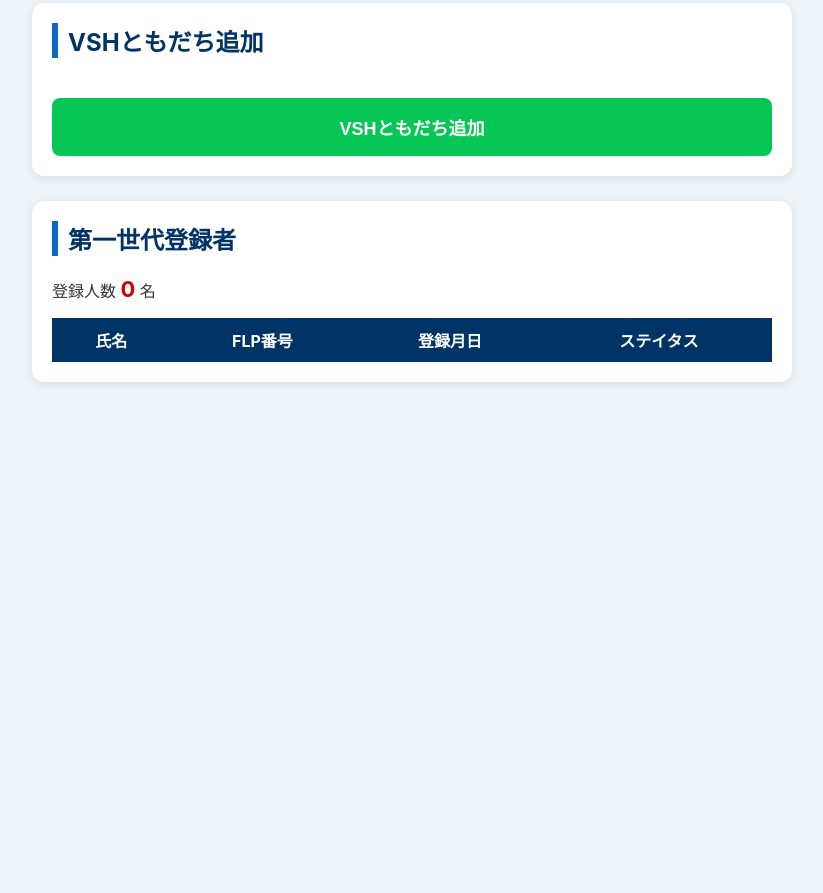
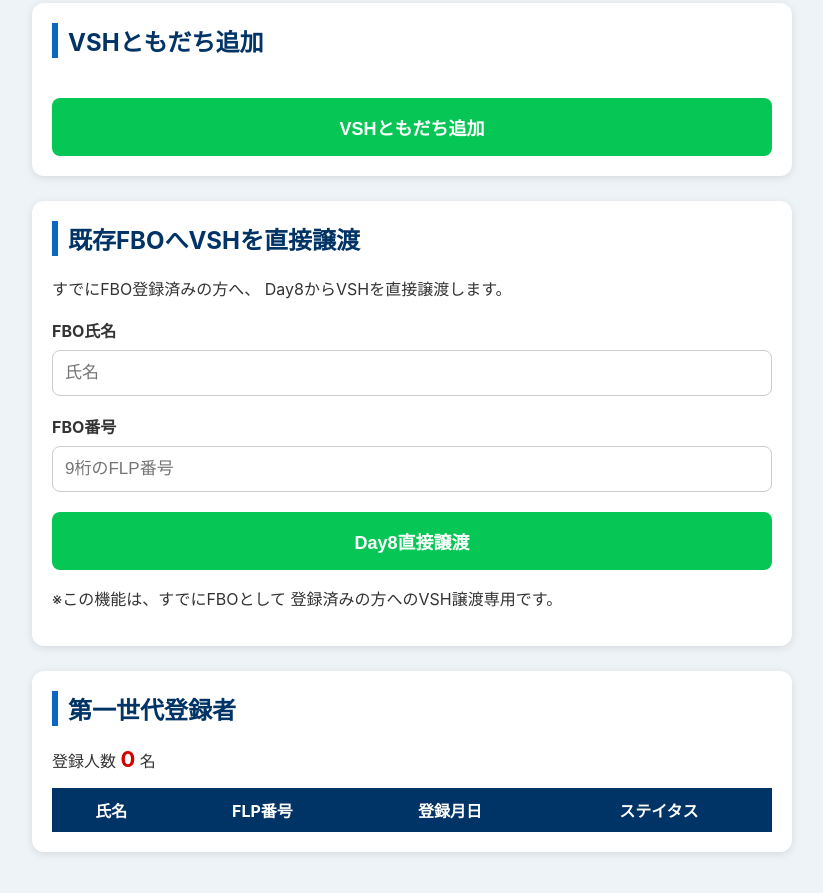
Before and after one commit to Vera-Sky-Harmony/vsh-server, a website: page admin.html in a window 1280 px wide. Shown: the part 3517-4410 px from the top of the page, without its empty margins (228-1051 px from the left). Before the commit the page ends 3944 px from the top, so only its background shows below. Drawn offline with Linux system fonts and the light colour scheme; no server answers; files whose address does not match are found by name.

Commit message:
Add direct VSH transfer section for existing FBOs
Added a section for direct transfer of VSH to existing FBOs with input fields for name and FLP number.

```diff
--- a/admin.html
+++ b/admin.html
@@ -71,7 +71,55 @@
         </button>
 
     </div>
+<!-- =========================
+     既存FBOへDay8直接譲渡
+========================== -->
 
+<div class="card">
+
+    <h2>
+        既存FBOへVSHを直接譲渡
+    </h2>
+
+    <p>
+        すでにFBO登録済みの方へ、
+        Day8からVSHを直接譲渡します。
+    </p>
+
+    <label>
+        FBO氏名
+    </label>
+
+    <input
+        type="text"
+        id="directDay8Name"
+        placeholder="氏名">
+
+    <label>
+        FBO番号
+    </label>
+
+    <input
+        type="text"
+        id="directDay8FLP"
+        inputmode="numeric"
+        maxlength="9"
+        placeholder="9桁のFLP番号">
+
+    <div class="buttonArea">
+
+        <button id="directDay8Button">
+            Day8直接譲渡
+        </button>
+
+    </div>
+
+    <p>
+        ※この機能は、すでにFBOとして
+        登録済みの方へのVSH譲渡専用です。
+    </p>
+
+</div>
 
     <!-- 第一世代登録者 -->
     <div class="card">
```
